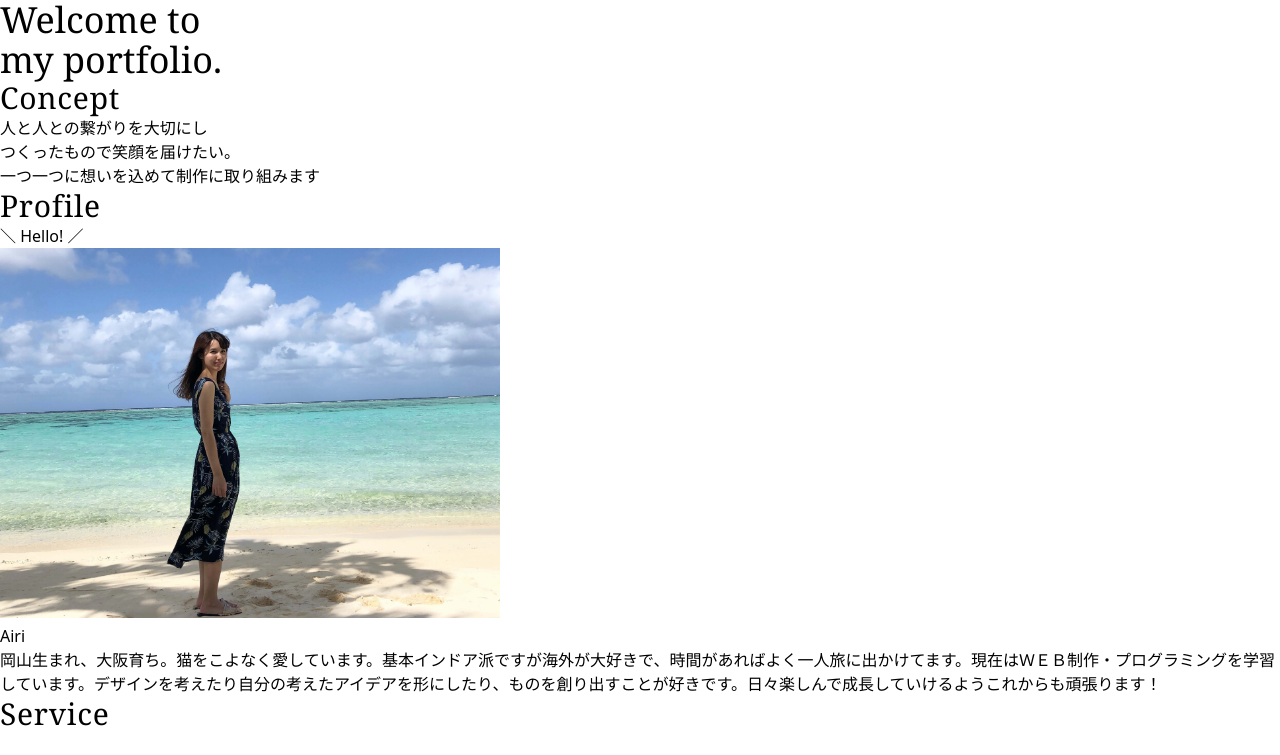
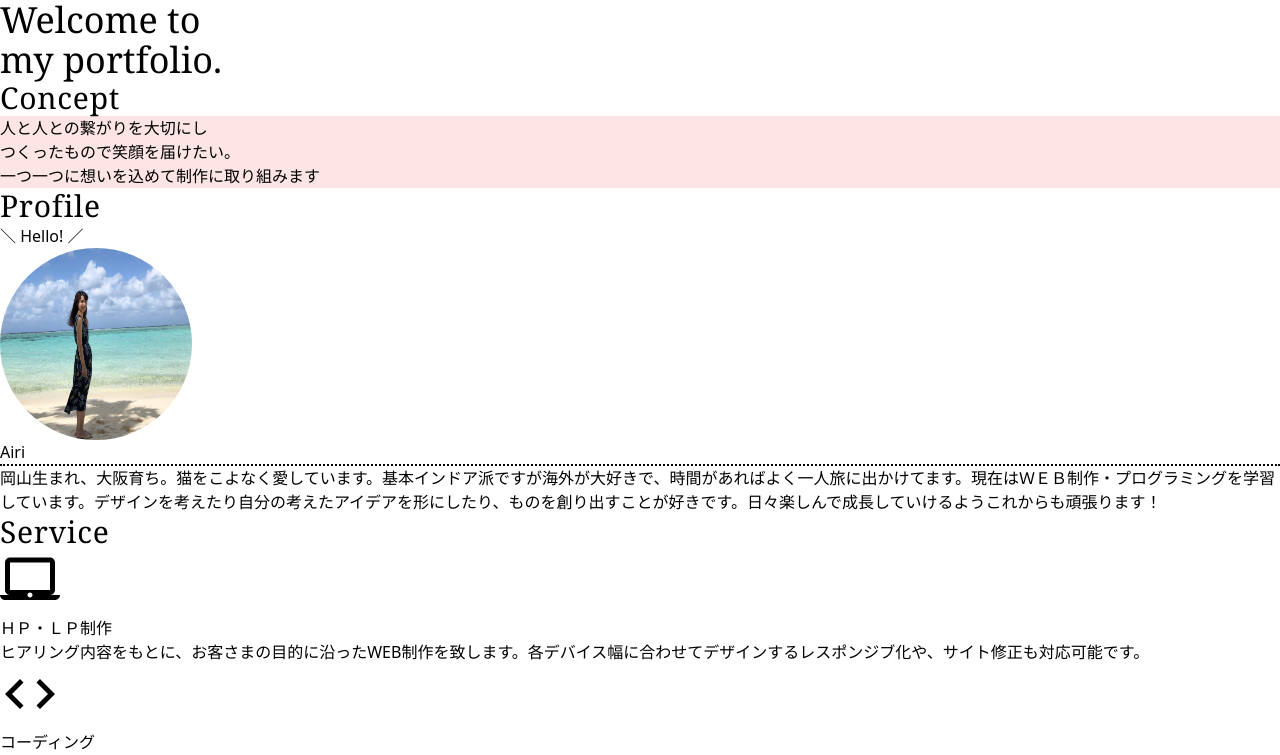
Before and after one commit to airiclover/Tailwind-practice, a Next.js app: page / in a window 1280 px wide. Shown: the top 755 px of the page. Built offline with nearby package versions, Linux system fonts and the light colour scheme.

Commit message:
💄 update the UI and style files.

```diff
--- a/src/components/Concept.js
+++ b/src/components/Concept.js
@@ -1,8 +1,8 @@
 export function Concept() {
   return (
     <div>
-      <h1 class="font-serif text-3xl tracking-wide">Concept</h1>
-      <div>
+      <h1 class="font-serif text-3xl tracking-wide ">Concept</h1>
+      <div class="bg-light-pink">
         人と人との繋がりを大切にし
         <br />
         つくったもので笑顔を届けたい。
--- a/src/components/Profile.js
+++ b/src/components/Profile.js
@@ -1,19 +1,10 @@
-import Image from "next/image";
-
 export function Profile() {
   return (
     <div>
       <h1 class="font-serif text-3xl tracking-wide">Profile</h1>
-      <p>＼ Hello! ／</p>
-      <Image
-        src="/IMG_6794.JPG"
-        alt="profile-img"
-        loading="eager"
-        width={500}
-        height={370}
-        priority
-      />
-      <div>Airi</div>
+      <p class="Courier New">＼ Hello! ／</p>
+      <img src="IMG_6794.JPG" class="rounded-full h-48 w-48" />
+      <div class="border-dotted border-b-2 border-black">Airi</div>
       <p>
         岡山生まれ、大阪育ち。猫をこよなく愛しています。基本インドア派ですが海外が大好きで、時間があればよく一人旅に出かけてます。現在はＷＥＢ制作・プログラミングを学習しています。デザインを考えたり自分の考えたアイデアを形にしたり、ものを創り出すことが好きです。日々楽しんで成長していけるようこれからも頑張ります！
       </p>
--- a/src/components/Service.js
+++ b/src/components/Service.js
@@ -33,8 +33,8 @@ export function Service() {
               src={service.src}
               alt={service.name}
               loading="eager"
-              width={200}
-              height={200}
+              width={60}
+              height={60}
               priority
             />
             <h2>{service.name}</h2>
```
